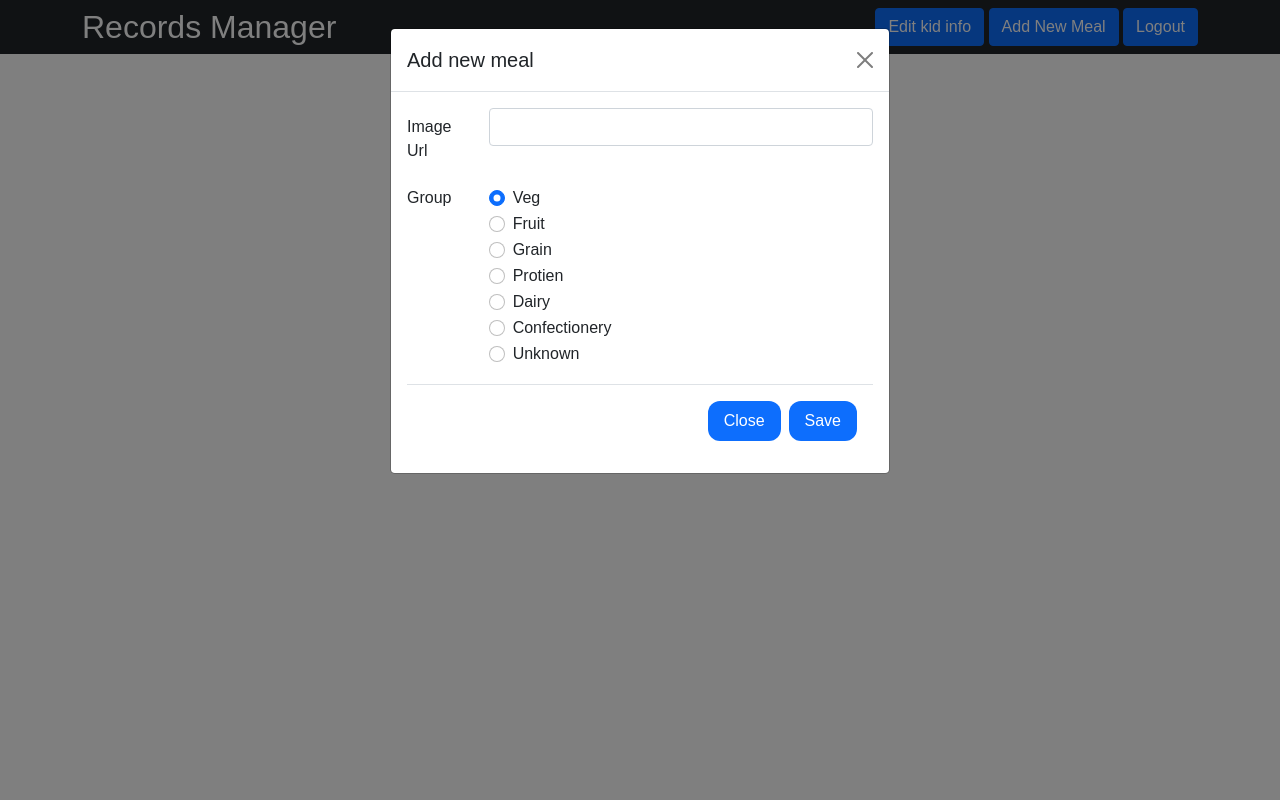
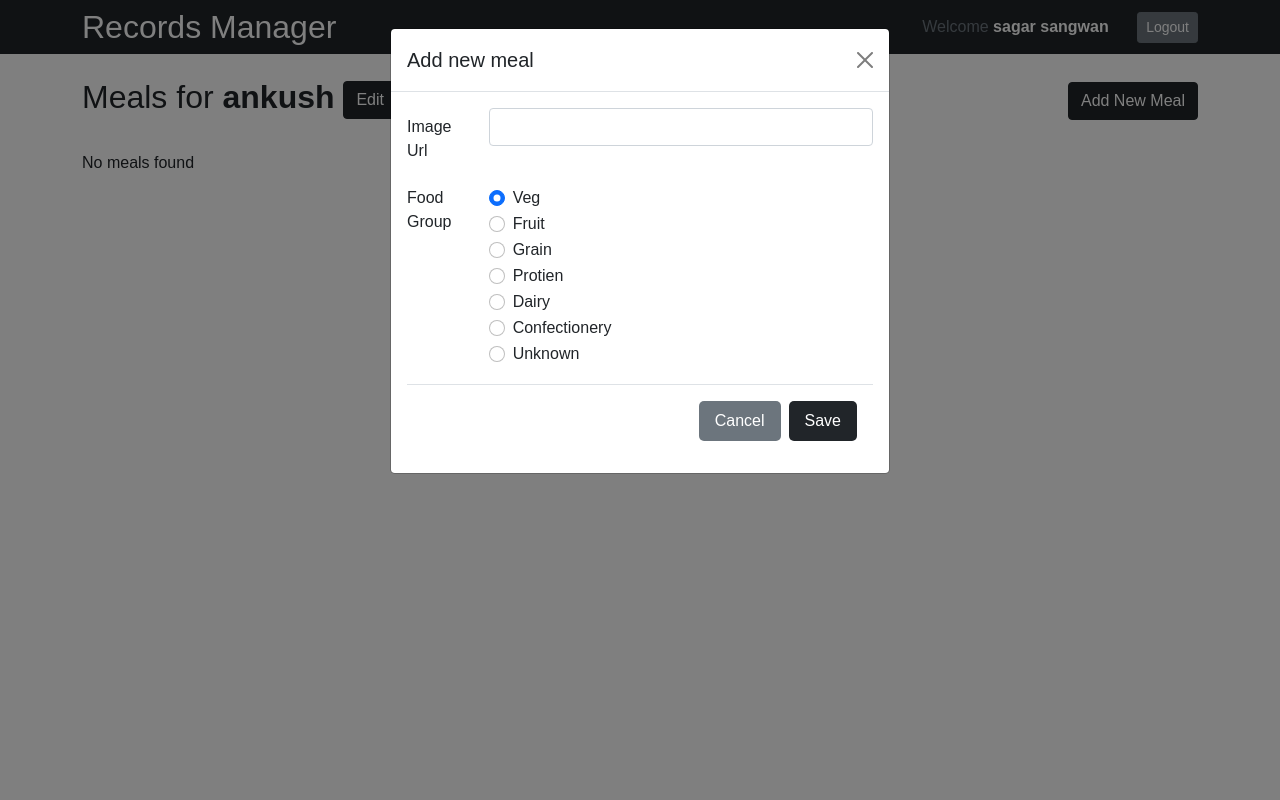
Before and after one commit to sagarsangwan/kids_meal_managment, a Django app: page /kid-info/4 in a window 1280 px wide, after a click on "Add New Meal". Run offline with Django 4.2, Linux system fonts and the light colour scheme; a user stored in the database is signed in; data comes from the database, SQL or seed files in the repository; both versions use the stored data as it was after the commit.

Commit message:
ui improvment

```diff
--- a/records_manager/views.py
+++ b/records_manager/views.py
@@ -22,25 +22,21 @@ def home(request):
 
 @login_required
 def add_child(request):
-    if request.method == 'GET':
-
-        return render(request, 'pages/add_child.html', {'kid_name': '', 'kid_age': '', 'parent_email': '', 'parent_phone': ''})
-    elif request.method == "POST":
-        user_id = request.user.id
-        kid_name = request.POST['kid_name']
-        kid_age = request.POST['kid_age']
-        parent_phone = request.POST['parent_phone']
-        parent_email = request.POST['parent_email']
-        if user_id and kid_name and kid_age and parent_phone and parent_email:
-            print(user_id, kid_name, kid_age, parent_phone, parent_email)
-            child_info = child(user_id=request.user, name=kid_name, age=kid_age,
-                               parent_contact_number=parent_phone, parent_email=parent_email)
-            child_info.save()
-            messages.success(request, 'Child added successfully')
-            return redirect('home')
-        else:
-            messages.error(request, 'Please fill all the fields')
-            return render(request, 'pages/add_child.html', {'kid_name': kid_name, 'kid_age': kid_age, 'parent_phone': parent_phone, 'parent_email': parent_email})
+    user_id = request.user.id
+    kid_name = request.POST['kid_name']
+    kid_age = request.POST['kid_age']
+    parent_phone = request.POST['parent_phone']
+    parent_email = request.POST['parent_email']
+    if user_id and kid_name and kid_age and parent_phone and parent_email:
+        print(user_id, kid_name, kid_age, parent_phone, parent_email)
+        child_info = child(user_id=request.user, name=kid_name, age=kid_age,
+                           parent_contact_number=parent_phone, parent_email=parent_email)
+        child_info.save()
+        messages.success(request, 'Child added successfully')
+        return redirect('home')
+    else:
+        messages.error(request, 'Please fill all the fields')
+        return redirect('home')
 
 
 @login_required
@@ -49,21 +45,18 @@ def kid_info(request, id):
         kid_info = child.objects.get(id=id)
         meal_info = kid_meal.objects.filter(kid_id=id)
 
-        return render(request, 'pages/kid_info.html', {'kid_id': id, 'kid_name': kid_info.name, 'kid_age': kid_info.age, 'parent_email': kid_info.parent_email, 'parent_phone': kid_info.parent_contact_number, 'meal_info': meal_info})
+        return render(request, 'pages/kid_info.html', {'kid_id': id, 'kid_name': kid_info.name, 'kid_age': kid_info.age, 'parent_email': kid_info.parent_email, 'parent_phone': kid_info.parent_contact_number, 'meal_info': meal_info, 'current_user_name': request.user.first_name+' '+request.user.last_name})
 
 
 @login_required
 def add_meal(request, id):
     kid = child.objects.get(id=id)
     img_url = request.POST['img_url']
-    group = request.POST['group']
+    food_group = request.POST['food_group']
 
-    if img_url and group:
-        if group == 'Unknown':
-            is_approved = True
-        else:
-            is_approved = False
-        meal_info = kid_meal(kid_id=kid, image_url=img_url, food_group=group,
+    if img_url and food_group:
+        is_approved = food_group != 'Unknown'
+        meal_info = kid_meal(kid_id=kid, image_url=img_url, food_group=food_group,
                              approved_by=request.user, is_approved=is_approved)
         meal_info.save()
         messages.success(request, 'Meal added successfully')
@@ -108,7 +101,7 @@ def signup(request):
               confirm_password, first_name, last_name)
         if user_password == confirm_password:
             if User.objects.filter(username=user_name).exists():
-                messages.info(request, 'Username already taken')
+                messages.error(request, 'Username already taken')
                 return render(request, 'pages/signup.html', {
                     'user_name': user_name,
                     'user_email': user_email,
@@ -116,7 +109,7 @@ def signup(request):
                     'last_name': last_name,
                 })
             elif User.objects.filter(email=user_email).exists():
-                messages.info(request, 'Email already taken')
+                messages.error(request, 'Email already taken')
                 return render(request, 'pages/signup.html', {
                     'user_name': user_name,
                     'user_email': user_email,
@@ -127,10 +120,10 @@ def signup(request):
                 user = User.objects.create_user(
                     username=user_name, password=user_password, email=user_email, first_name=first_name, last_name=last_name)
                 user.save()
-                messages.info(request, 'User created')
+                messages.error(request, 'User created')
                 return redirect('login')
         else:
-            messages.info(request, 'Password not matching')
+            messages.error(request, 'Password not matching')
             return render(request, 'pages/signup.html', {
                 'user_name': user_name,
                 'user_email': user_email,
@@ -138,12 +131,6 @@ def signup(request):
                 'last_name': last_name,
             })
     else:
-        user_info = {
-            'user_name': '',
-            'user_email': '',
-            'first_name': '',
-            'last_name': '',
-        }
         return render(request, 'pages/signup.html', {
             'user_name': '',
             'user_email': '',
--- a/static/style.css
+++ b/static/style.css
@@ -20,7 +20,7 @@ body{
 
 a{
     text-decoration: none;
-    color: #070707;
+    color:#0066ff;
 }
 
 a:hover {
@@ -40,7 +40,7 @@ a:hover {
     font-size: 20px;
 }
 .button{
-    border-radius: 12px;
+    border-radius: 5px;
     border: none;
     padding: 8px 16px
 }
--- a/templates/pages/kid_info.html
+++ b/templates/pages/kid_info.html
@@ -1,6 +1,12 @@
 {% extends "main.html" %}
 {% block content %}
 <style>
+    .card-heading {
+        display: flex;
+        justify-content: space-between;
+        align-items: end;
+    }
+
     @media only screen and (max-width: 768px) {
         .header-button {
             margin-bottom: 12px;
@@ -20,44 +26,73 @@
                     <h2 class="text-white mb-0">Records Manager</h1>
                 </a>
             </div>
-            <div class="col-6 text-end">
-                <button type="button" class="btn btn-primary" data-bs-toggle="modal" data-bs-target="#edit-kid">
-                    Edit kid info
-                </button>
-                <button type="button" class="btn btn-primary" data-bs-toggle="modal" data-bs-target="#add-new-meal">
-                    Add New Meal
-                </button>
-                <a class="btn btn-primary" href="/logoutuser">Logout</a>
+            <div class="col-6 text-end mt-1">
+                <div class="text-secondary">Welcome <b class="text-white">{{ current_user_name }}</b> <a
+                        class="btn btn-secondary ms-4 btn-sm" href="/logoutuser">Logout</a>
+                </div>
             </div>
         </div>
     </div>
 </div>
-
-
-<div class="container">
+<div class="container mt-4">
+    <div class="row">
+        <div class="col-xs-12 col-md-6">
+            <h2 class="">Meals for <b>{{ kid_name }}</b> <button type="button" class="btn btn-dark"
+                    data-bs-toggle="modal" data-bs-target="#edit-kid">
+                    Edit
+                </button></h2>
+        </div>
+        <div class="col-xs-12 col-md-6 text-end mt-1">
+            <button type="button" class="btn btn-dark" data-bs-toggle="modal" data-bs-target="#add-new-meal">
+                Add New Meal
+            </button>
+        </div>
+    </div>
+</div>
+<div class="container mt-4">
     <div class="row">
         {% if meal_info %}
         {% for meal in meal_info %}
         <div class="card col-xs-12 col-md-4 ">
-            <img src="{{ meal.image_url }}" class="card-img-top" alt="...">
+            <div class="img-thumbnail mt-3">
+                <img src="{{ meal.image_url }}" class="card-img-top" alt="...">
+            </div>
             <div class="card-body">
                 <ul class="list-group list-group-flush">
-                    <li> created_on : <p class="card-text">{{ meal.created_on }}</p>
+                    <li class="d-flex justify-content-between">
+                        <div class="fw-bold">Created on</div>
+                        <div class="card-text">{{ meal.created_on }}</div>
                     </li>
-                    <li>updated_on : <p class="card-text">{{ meal.updated_on }}</p>
+                    <li class="d-flex justify-content-between">
+
+                        <div class="fw-bold">Updated on</div>
+                        <div class="card-text">{{ meal.updated_on }}</div>
                     </li>
-                    <li> approved_by :<p class="card-text">{{ meal.approved_by }}</p>
+                    <li class="d-flex justify-content-between">
+                        <div class="fw-bold">Approved by</div>
+                        <div class="card-text">{{ meal.approved_by }}</div>
                     </li>
-                    <li>is_approved :<p class="card-text">{{ meal.is_approved }}</p>
+                    <li class="d-flex justify-content-between">
+                        <div class="fw-bold">Is approved</div>
+                        <div class="card-text">{{ meal.is_approved|yesno:"✅,❌" }}</div>
                     </li>
-                    <li>image_url :<p class="card-text"><a href="{{ meal.image_url }}" target="blank">img_url</a> </p>
+                    <li class="d-flex justify-content-between">
+                        <div class="fw-bold">Image url</div>
+                        <div class="card-text"><a href="{{ meal.image_url }}" target="blank">Link</a> </div>
                     </li>
-                    <li>food_group :<p class="card-text">{{ meal.food_group }}</p>
+                    <li class="d-flex justify-content-between">
+                        <div class="fw-bold">Food group</div>
+                        <div class="card-text">{{ meal.food_group }}</div>
                     </li>
                 </ul>
             </div>
+            <div class="card-body text-end">
+                <a class="btn btn-dark button btn-sm" href="#">Edit Details</a>
+            </div>
         </div>
         {% endfor %}
+        {% else %}
+        <div>No meals found</div>
         {% endif %}
     </div>
 </div>
@@ -95,49 +130,51 @@
                         </div>
                     </div>
                     <fieldset class="row mb-3">
-                        <legend class="col-form-label col-sm-2 pt-0">Group</legend>
+                        <legend class="col-form-label col-sm-2 pt-0">Food Group</legend>
                         <div class="col-sm-10">
                             <div class="form-check">
-                                <input class="form-check-input" type="radio" name="group" id="group1" value="Veg"
+                                <input class="form-check-input" type="radio" name="food_group" id="Veg" value="Veg"
                                     checked>
-                                <label class="form-check-label" for="group1">
+                                <label class="form-check-label" for="Veg">
                                     Veg
                                 </label>
                             </div>
                             <div class="form-check">
-                                <input class="form-check-input" type="radio" name="group" id="group2" value="Fruit">
-                                <label class="form-check-label" for="group2">
+                                <input class="form-check-input" type="radio" name="food_group" id="Fruit" value="Fruit">
+                                <label class="form-check-label" for="Fruit">
                                     Fruit
                                 </label>
                             </div>
                             <div class="form-check disabled">
-                                <input class="form-check-input" type="radio" name="group" id="group3" value="Grain">
-                                <label class="form-check-label" for="group3">
+                                <input class="form-check-input" type="radio" name="food_group" id="Grain" value="Grain">
+                                <label class="form-check-label" for="Grain">
                                     Grain
                                 </label>
                             </div>
                             <div class="form-check">
-                                <input class="form-check-input" type="radio" name="group" id="group2" value="Protien">
-                                <label class="form-check-label" for="group2">
+                                <input class="form-check-input" type="radio" name="food_group" id="Protein"
+                                    value="Protein">
+                                <label class="form-check-label" for="Protein">
                                     Protien
                                 </label>
                             </div>
                             <div class="form-check">
-                                <input class="form-check-input" type="radio" name="group" id="group2" value="Dairy">
-                                <label class="form-check-label" for="group2">
+                                <input class="form-check-input" type="radio" name="food_group" id="Dairy" value="Dairy">
+                                <label class="form-check-label" for="Dairy">
                                     Dairy
                                 </label>
                             </div>
                             <div class="form-check">
-                                <input class="form-check-input" type="radio" name="group" id="group2"
+                                <input class="form-check-input" type="radio" name="food_group" id="Confectionery"
                                     value="Confectionery">
-                                <label class="form-check-label" for="group2">
+                                <label class="form-check-label" for="Confectionery">
                                     Confectionery
                                 </label>
                             </div>
                             <div class="form-check">
-                                <input class="form-check-input" type="radio" name="group" id="group2" value="Unknown">
-                                <label class="form-check-label" for="group2">
+                                <input class="form-check-input" type="radio" name="food_group" id="Unknown"
+                                    value="Unknown">
+                                <label class="form-check-label" for="Unknown">
                                     Unknown
                                 </label>
                             </div>
@@ -145,8 +182,8 @@
                     </fieldset>
 
                     <div class="modal-footer">
-                        <button type="button" class="btn button btn-primary" data-bs-dismiss="modal">Close</button>
-                        <button type="submit" class="btn button btn-primary">Save</button>
+                        <button type="button" class="btn button btn-secondary" data-bs-dismiss="modal">Cancel</button>
+                        <button type="submit" class="btn button btn-dark">Save</button>
                     </div>
                 </form>
             </div>
@@ -190,8 +227,8 @@
                         </div>
                     </div>
                     <div class="modal-footer">
-                        <button type="submit" class="btn button btn-primary">save changes</button>
-                        <button type="button" class="btn btn-primary button" data-bs-dismiss="modal">Close</button>
+                        <button type="button" class="btn button btn-secondary" data-bs-dismiss="modal">Cancel</button>
+                        <button type="submit" class="btn button btn-dark">Save</button>
                     </div>
             </div>
             </form>
@@ -207,9 +244,15 @@
 <div class="modal show" id="errorModal" tabindex="-1" aria-labelledby="errorModalLabel" aria-hidden="true">
     <div class="modal-dialog">
         <div class="modal-content">
-            <div class="alert alert-{% 'danger' if message.tags == 'error' else 'success' }}">
+            {% if message.tags == 'error' %}
+            <div class="alert alert-danger">
                 {{message}}
             </div>
+            {% else %}
+            <div class="alert alert-success">
+                {{message}}
+            </div>
+            {% endif %}
         </div>
     </div>
 </div>
@@ -224,3 +267,11 @@
 </script>
 {% endif %}
 {% endblock %}
+
+
+<!-- Button trigger modal -->
+<button type="button" class="btn btn-primary" data-bs-toggle="modal" data-bs-target="#exampleModal">
+    Launch demo modal
+</button>
+
+<!-- Modal -->
```
Also changed, not shown: templates/components/header.html (added, +16 -0 lines), templates/pages/add_child.html (+20 -11 lines), templates/pages/home.html (+75 -17 lines), templates/pages/login.html (+7 -1 lines), templates/pages/signup.html (+7 -1 lines), db.sqlite3.
